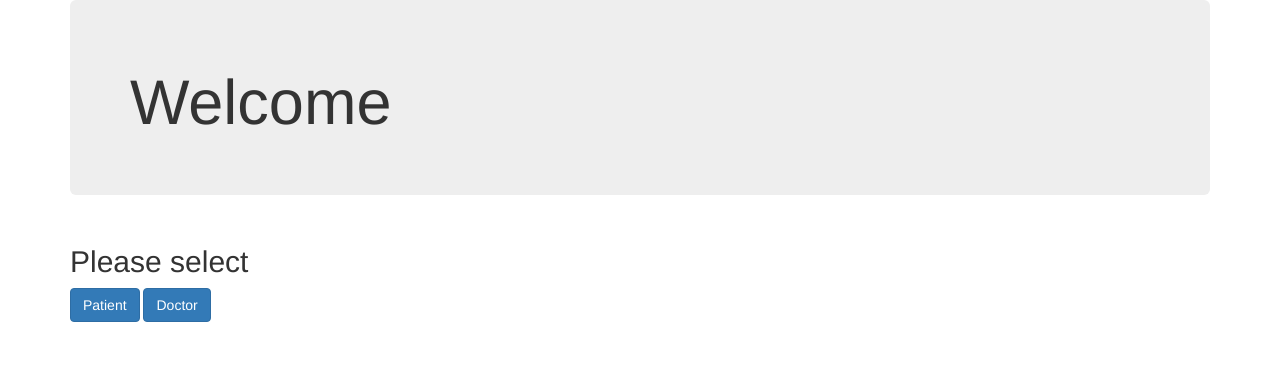
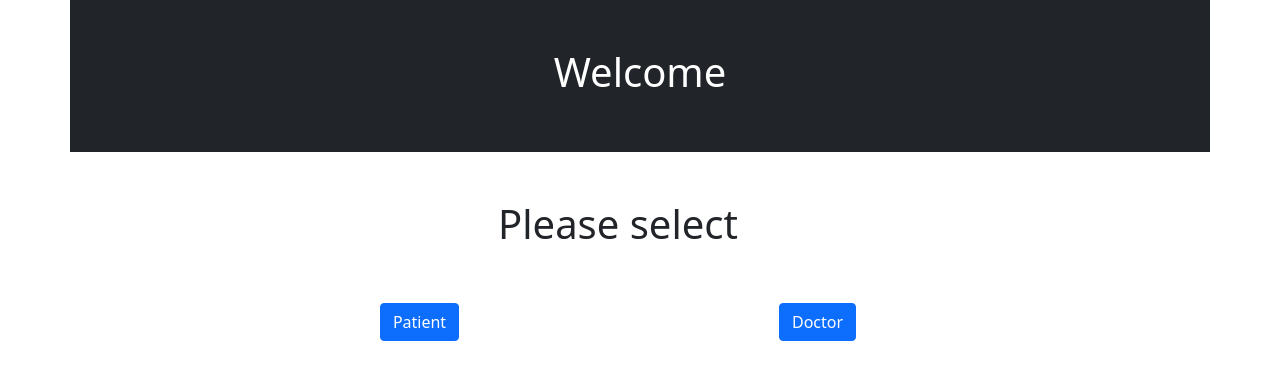
Before and after one commit to ladka6/login, a Django app: page / in a window 1280 px wide. Shown: the top 380 px of the page. Run offline with Django 3.2, Linux system fonts and the light colour scheme; some libraries are stand-ins or nearby versions.

Commit message:
some changes to templates

```diff
--- a/loginproject/templates/index.html
+++ b/loginproject/templates/index.html
@@ -5,21 +5,29 @@
     <meta http-equiv="X-UA-Compatible" content="IE=edge">
     <meta name="viewport" content="width=device-width, initial-scale=1.0">
     <title>Hello</title>
-    <!-- Latest compiled and minified CSS -->
-<link rel="stylesheet" href="https://stackpath.bootstrapcdn.com/bootstrap/3.4.1/css/bootstrap.min.css" integrity="sha384-HSMxcRTRxnN+Bdg0JdbxYKrThecOKuH5zCYotlSAcp1+c8xmyTe9GYg1l9a69psu" crossorigin="anonymous">
+
+<link href="https://cdn.jsdelivr.net/npm/bootstrap@5.1.3/dist/css/bootstrap.min.css" rel="stylesheet" integrity="sha384-1BmE4kWBq78iYhFldvKuhfTAU6auU8tT94WrHftjDbrCEXSU1oBoqyl2QvZ6jIW3" crossorigin="anonymous">
+<style>
+    a{
+        padding-top: 2rem;
+    }
+</style>
 </head>
 <body>
     <header>
-        <div class="container">
-            <div class="jumbotron">
+        <div class="container text-center container-fluid py-5 bg-dark text-white">
+
                 <h1>Welcome</h1>
-            </div>
+
         </div>
     </header>
-    <div class="container">
-        <h2>Please select</h2>
-        <a href="{% url 'signup_patient' %}"><button class="btn btn-primary">Patient</button></a>
-        <a href="{% url 'signup_doctor' %}"><button class="btn btn-primary">Doctor</button></a>
+    <div class="container fs-1 m-5 ">
+        <h2 class="text-center fs-1">Please select</h2>
+        <div class="d-flex justify-content-evenly">
+            <a href="{% url 'signup_patient' %}"><button class="btn btn-primary">Patient</button></a>
+            <a href="{% url 'signup_doctor' %}"><button class="btn btn-primary">Doctor</button></a>
+        </div>
+
     </div>
 
 
--- a/loginproject/templates/signuppatient.html
+++ b/loginproject/templates/signuppatient.html
@@ -6,12 +6,12 @@
     <meta name="viewport" content="width=device-width, initial-scale=1.0">
     <title>Sign Up</title>
 
-<link rel="stylesheet" href="https://stackpath.bootstrapcdn.com/bootstrap/3.4.1/css/bootstrap.min.css" integrity="sha384-HSMxcRTRxnN+Bdg0JdbxYKrThecOKuH5zCYotlSAcp1+c8xmyTe9GYg1l9a69psu" crossorigin="anonymous">
+    <link rel="stylesheet" href="https://stackpath.bootstrapcdn.com/bootstrap/3.4.1/css/bootstrap.min.css" integrity="sha384-HSMxcRTRxnN+Bdg0JdbxYKrThecOKuH5zCYotlSAcp1+c8xmyTe9GYg1l9a69psu" crossorigin="anonymous">
 </head>
 <body>
     <div class="container">
         <div class="jumbotron">
-            <h1>Please sign up here</h1>
+            <h1 class="p-4">Please sign up here</h1>
             <form method="POST" enctype="multipart/form-data">
                 {{ form.as_p }}
                 {% csrf_token %}
```
